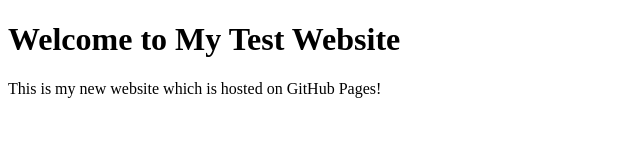
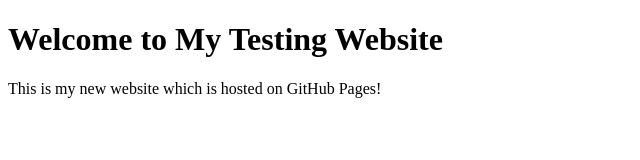
Before and after one commit to sauravsa21/website-host, a plain HTML site: page index.html in a window 1280 px wide. Shown: the whole page, without its empty margins (0-640 px from the left). Drawn offline with Linux system fonts and the light colour scheme.

Commit message:
Update index.html

```diff
--- a/index.html
+++ b/index.html
@@ -8,7 +8,7 @@
   </head>
   <body>
     <main>
-        <h1>Welcome to My Test Website</h1>
+        <h1>Welcome to My Testing Website</h1>
         <p>This is my new website which is hosted on GitHub Pages!</p>
     </main>
   </body>
```
